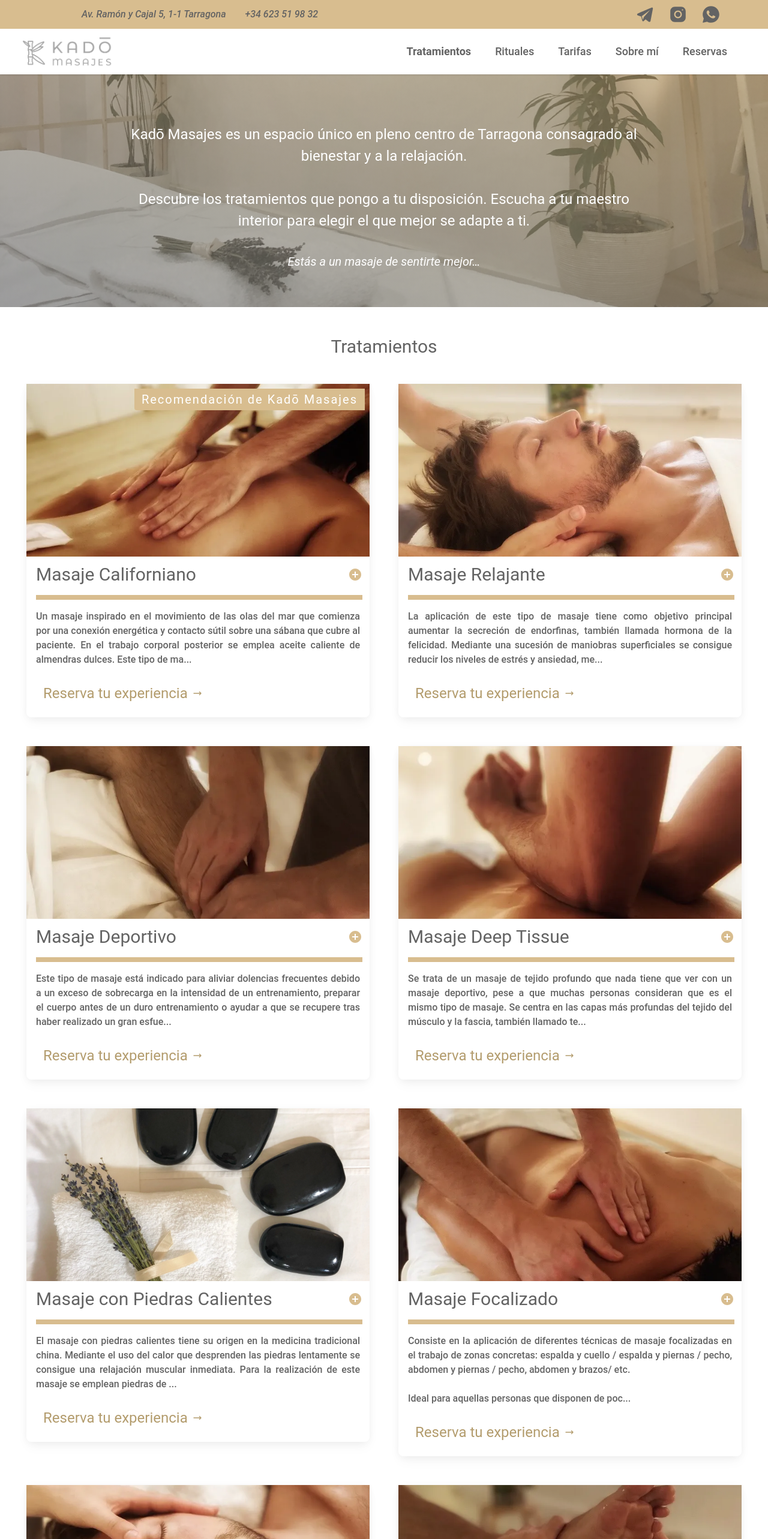
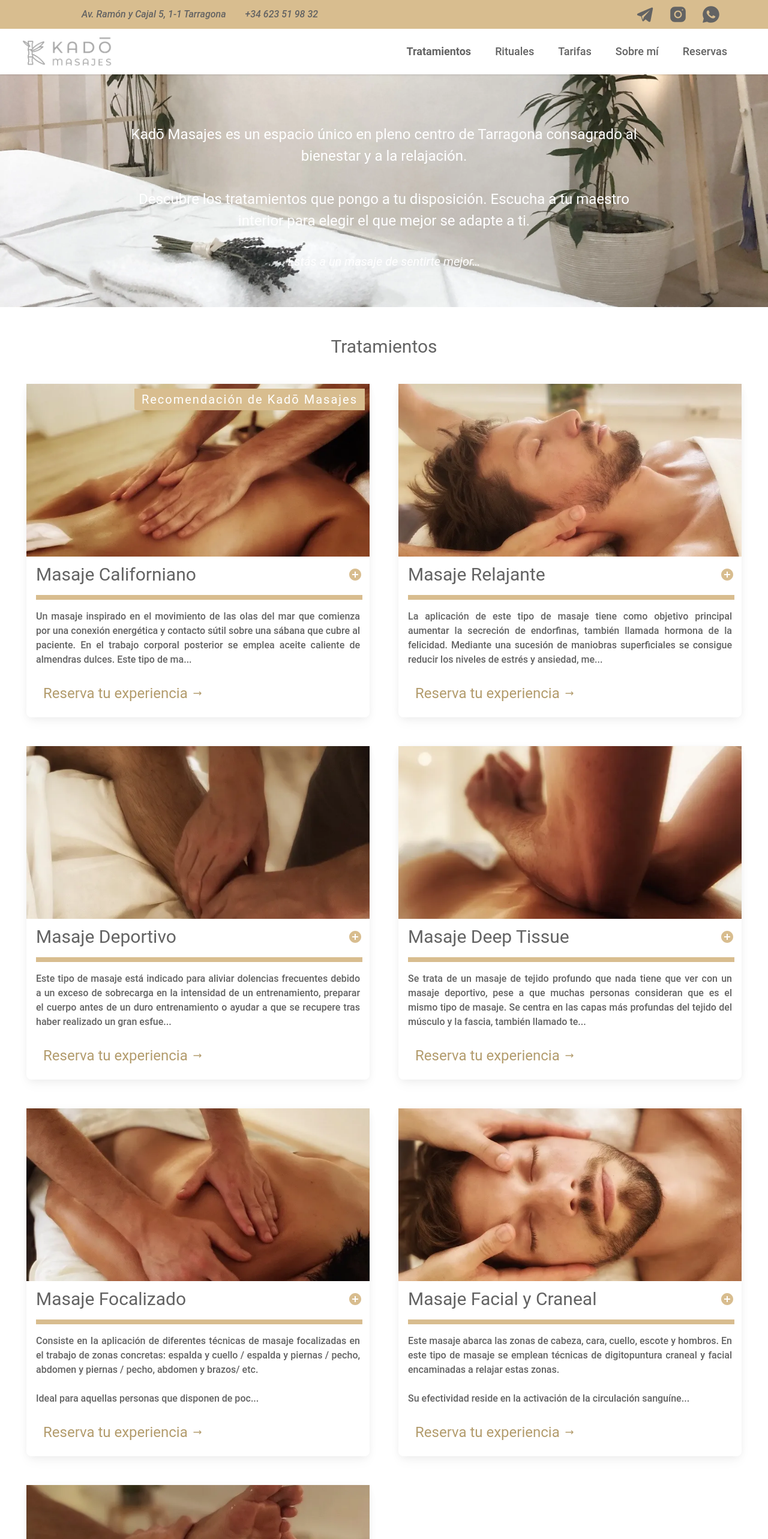
Before and after one commit to JoanMarqueno/kadoMasajes, a React (Vite) app: page / in a window 1280 px wide. Shown: the top 2566 px of the page at 60% size. Built offline with nearby package versions, Linux system fonts and the light colour scheme.

Commit message:
remove piedras calientes

```diff
--- a/src/components/presentacion.tsx
+++ b/src/components/presentacion.tsx
@@ -8,16 +8,19 @@ interface Props {
 
 export default function Presentacion({ datos, urlFoto }: Props) {
   return (
-    <section className="w-full h-[28rem] sm:h-[32rem]">
+    <section className="relative w-full h-[28rem] sm:h-[32rem]">
+      {/* Espacio reservado para la imagen */}
+      <div className="absolute inset-0 w-full h-[28rem] sm:h-[32rem] bg-gray-200"></div>
+
+      {/* Imagen superpuesta */}
       <img
         src={urlFoto}
         alt="Imagen de la sala con una camilla y unas flores"
-        className="absolute inset-0 w-full h-[28rem] sm:h-[32rem] object-cover  z-0 block"
+        className="absolute inset-0 w-full h-[28rem] sm:h-[32rem] object-cover z-0"
       />
 
-      <div className="absolute inset-0 w-full h-[28rem] sm:h-[32rem] bg-gradient-to-tr from-color-letra-nav to-color-letra-card opacity-60"></div>
-
-      <div className="mx-auto max-w-2xl lg:max-w-4xl relative flex justify-center items-center h-full">
+      {/* Contenido */}
+      <div className="mx-auto max-w-2xl lg:max-w-4xl relative flex justify-center items-center h-full z-10">
         <figure className="sm:mt-36 mt-20 text-center">
           <blockquote className="text-xl leading-8 mx-2 sm:mx-0  text-color-letra-blanca sm:text-2xl sm:leading-9 overflow-hidden">
             <p>{datos.titulo}</p>
--- a/src/data/masajes.json
+++ b/src/data/masajes.json
@@ -31,14 +31,7 @@
     "src": "/deeptissue.webp",
     "descripcion": "Se trata de un masaje de tejido profundo que nada tiene que ver con un masaje deportivo, pese a que muchas personas consideran que es el mismo tipo de masaje. Se centra en las capas más profundas del tejido del músculo y la fascia, también llamado tejido conectivo. Se emplean técnicas de quiromasaje pero con una presión más firme para eliminar tensiones y nudos musculares o adherencias.\n\nSe utiliza para tratar problemas musculoesqueléticos, tensiones y lesiones deportivas.\n\nGracias a este masaje se relajan en profundidad las articulaciones, los músculos y las fascias ayudando a que el cuerpo recupere espacios de movilidad más anchos y libres. Actúa sobre los síntomas del dolor localizado y crónico. Todo ello puede desembocar en recuperar una mejor postura en nuestro cuerpo.\n\nNo está indicado para los fans de los masajes relajantes ya que algunas maniobras pueden percibirse como molestas o dolorosas, aunque podemos considerarlo como un dolor liberador."
   },
-  {
-    "titulo": "Masaje con Piedras Calientes",
-    "recomendado": false,
-    "subtitulo": "Armonía y relajación",
-    "resumen": "Masaje armonioso con piedras volcánicas que induce relajación muscular inmediata. Colocadas en puntos estratégicos, activan el flujo vital, mejoran la circulación y facilitan la eliminación de toxinas.",
-    "src": "/piedras.webp",
-    "descripcion": "El masaje con piedras calientes tiene su origen en la medicina tradicional china. Mediante el uso del calor que desprenden las piedras lentamente se consigue una relajación muscular inmediata. Para la realización de este masaje se emplean piedras de origen volcánico que se deslizan sobre el cuerpo mediante un masaje relajante, alternando su uso con el de maniobras manuales directas. Tras las diferentes maniobras las piedras se irán colocando con una ligera presión sobre los chakras, meridianos y puntos de acupuntura presentes en espalda, piernas, brazos y cara. De este modo se activa el flujo vital y se consigue una completa armonía con uno mismo.\n\nLa temperatura de las piedras mejora la circulación sanguínea, la relajación de las articulaciones y músculos y mejora la eliminación de toxinas."
-  },
+
   {
     "titulo": "Masaje Focalizado",
     "recomendado": false,
--- a/src/data/tarifas.json
+++ b/src/data/tarifas.json
@@ -35,15 +35,7 @@
       "primerBono": "110€",
       "segundoBono": "160€"
     },
-    {
-      "nombre": "Masaje con Piedras Calientes",
-      "primerTiempo": "60min",
-      "precioPrimerTiempo": "40€",
-      "segundoTiempo": "90min",
-      "precioSegundoTiempo": "60€",
-      "primerBono": "110€",
-      "segundoBono": "160€"
-    },
+
     {
       "nombre": "Masaje Focalizado",
       "primerTiempo": null,
```
Also changed, not shown: 1 other file (tests, documents, lock files or other folders).
